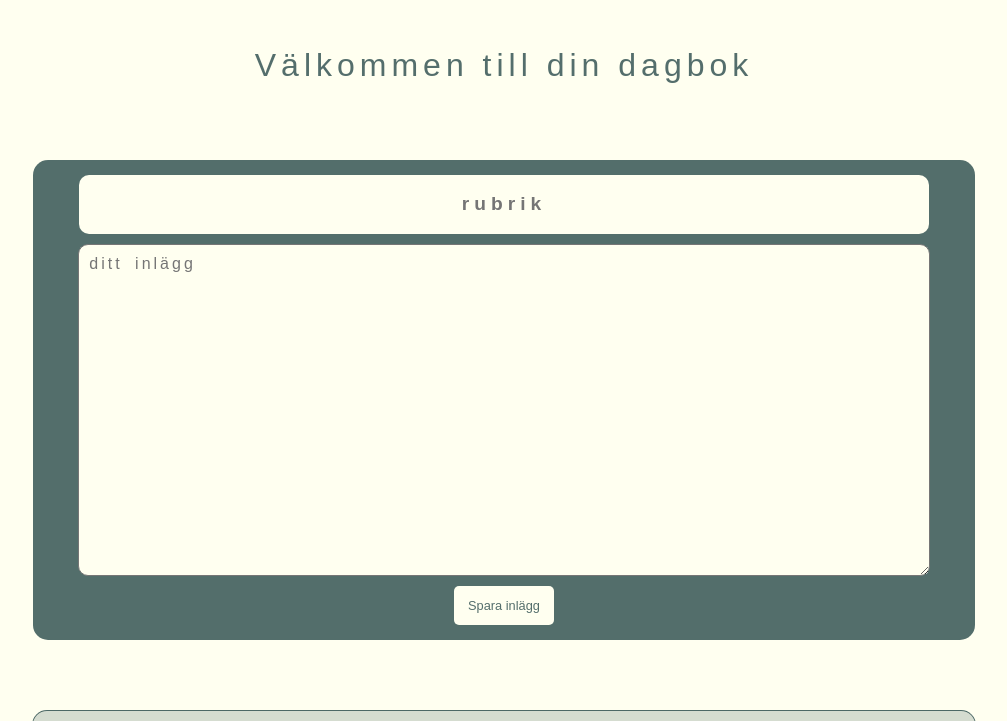
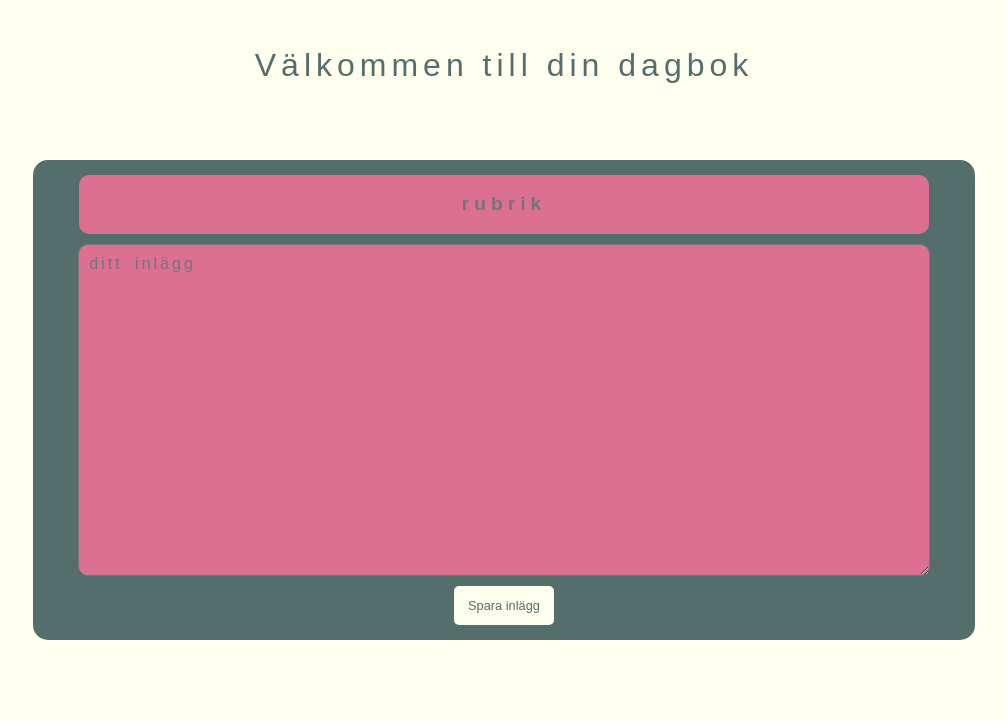
Before and after one commit to GamerShabandari/dagbok, a plain HTML site: page index.html in a window 1280 px wide. Both pictures are taken after a click on the button "Spara inlägg". Shown: the top 721 px of the page, without its empty margins (136-1143 px from the left). Drawn offline with nearby package versions, Linux system fonts and the light colour scheme.

Commit message:
fix så man måste fylla i bägge fälten

```diff
--- a/script.js
+++ b/script.js
@@ -15,7 +15,24 @@ dagbokBtn.addEventListener("click", function () {
 
     myDagbokSerialized = localStorage.getItem("myDagbok");
 
-    if (myDagbokSerialized) {
+    if (dagbokHeadline.value === "" || dagbokText.value === "" ) {
+
+       if (dagbokHeadline.value === "") {
+
+        dagbokHeadline.style.backgroundColor = "palevioletred";
+
+
+       }
+       if (dagbokText.value === "") {
+
+        dagbokText.style.backgroundColor = "palevioletred";
+
+       }
+
+
+
+
+    } else if (myDagbokSerialized) {
 
         let myDagbokDeserialized = JSON.parse(localStorage.getItem("myDagbok"));
 
@@ -68,6 +85,11 @@ function renderPage() {
 
     dagbokHeadline.value = "";
     dagbokText.value = "";
+
+    dagbokHeadline.style.backgroundColor = "ivory";
+    dagbokText.style.backgroundColor = "ivory";
+
+
 
     myDagbokSerialized = localStorage.getItem("myDagbok");
 
--- a/style.css
+++ b/style.css
@@ -117,9 +117,6 @@ aside{
     transition: all;
     transition-duration: 0.3s;
 }
-#dagbokHeadline:hover{
-    background-color:azure;
-}
 
 #dagbokText {
     width: 90%;
@@ -138,9 +135,7 @@ aside{
     transition: all;
     transition-duration: 0.3s;
 }
-#dagbokText:hover{
-    background-color:azure;
-}
+
 
 .editBtn {
     display: inline-flex;
```
